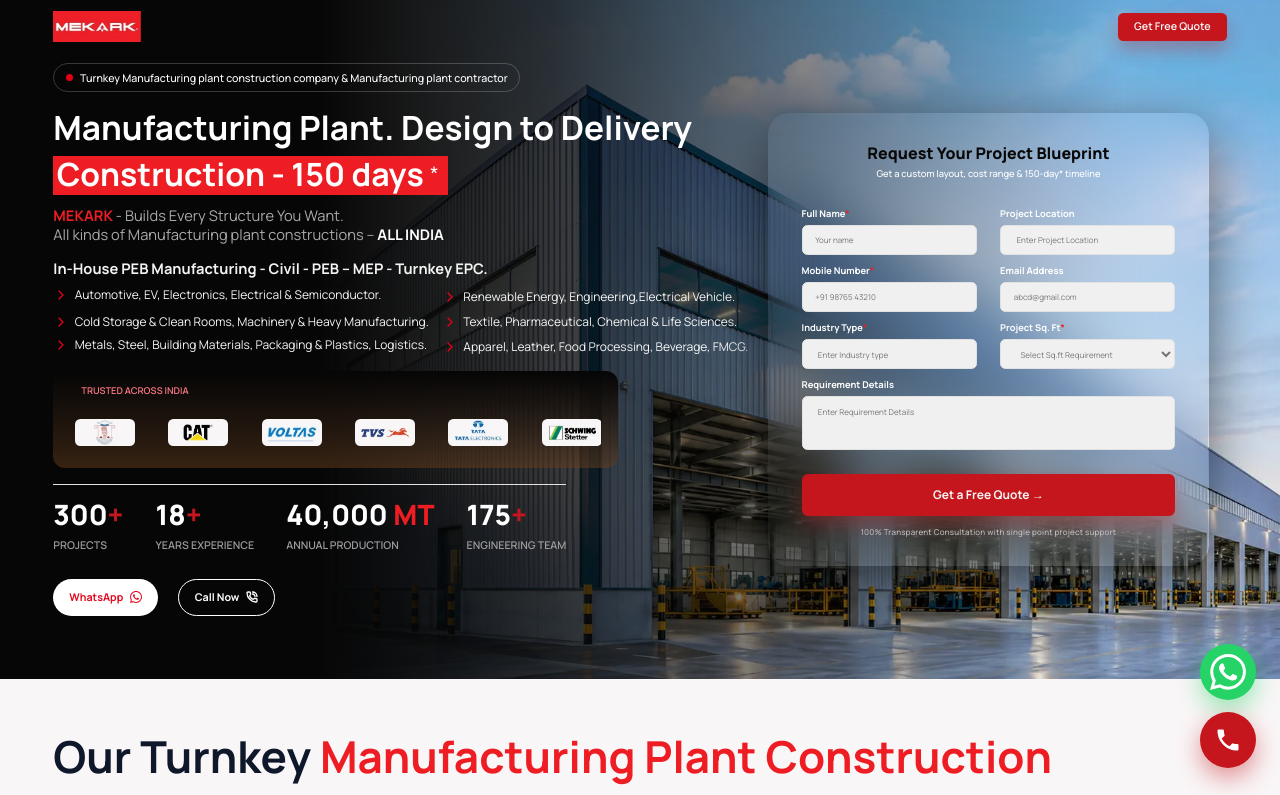
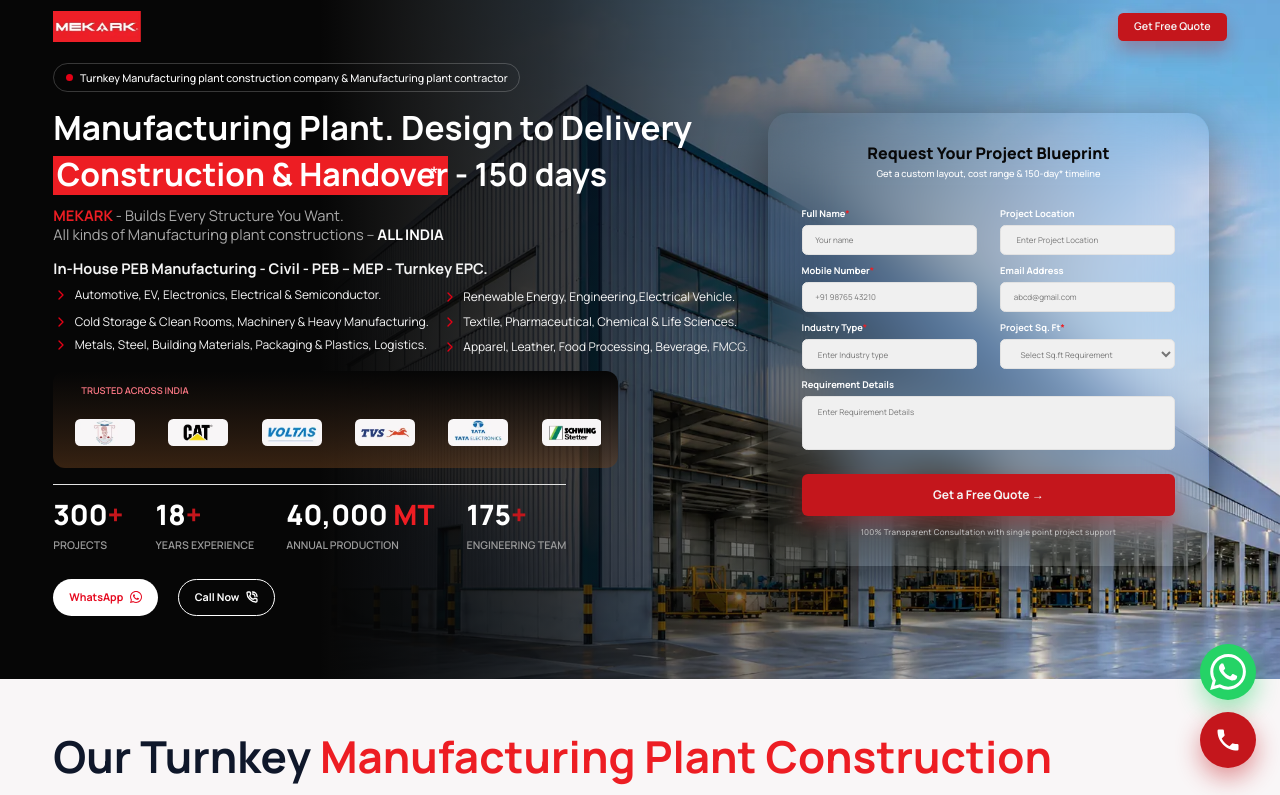
Before and after one commit to mekark/test-manufacturingmekark, a Next.js app: page / in a window 1280 px wide. Shown: the top 795 px of the page. Built offline with nearby package versions, Linux system fonts and the light colour scheme.

Commit message:
Update hero text to include handover duration

```diff
--- a/app/components/Hero.tsx
+++ b/app/components/Hero.tsx
@@ -91,7 +91,7 @@
               <span>Manufacturing Plant. Design to Delivery</span>
               {/* Figma: 592x59 red box; the asterisk is a separate 30px glyph at x=565 */}
               <span className="hero-h1-box relative w-fit bg-[#ed1d23] px-[5px] text-[48px] leading-[56px]">
-                Construction - 150 days
+                Construction & Handover - 150 days
                 <span className="hero-h1-star absolute left-[565px] top-0 text-[30px] font-normal">*</span>
               </span>
             </h1>
@@ -128,7 +128,7 @@
                 <span className="block text-sm leading-[18px] sm:text-2xl sm:leading-8">Design to Delivery</span>
               </h1>
               <p className="absolute left-0 top-[220px] flex h-[23px] w-fit items-center bg-[#c4161c] pl-5 pr-4 text-sm font-bold text-white md:left-0 md:pl-10">
-                Construction - 150 days<span className="relative -top-1 text-xs font-normal">*</span>
+                Construction & Handover - 150 days<span className="relative -top-1 text-xs font-normal">*</span>
               </p>
             </div>
             <div className="text-[13px] text-[#f3f3f3] md:text-[20px] md:leading-7 md:text-[#a9a9a9]">
```
